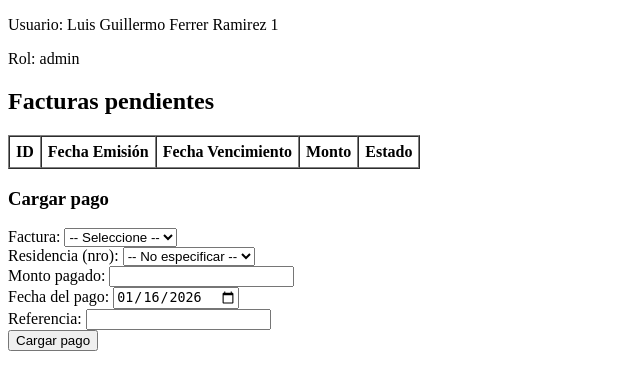
After one commit to micha0507/condv1, a PHP site: page /propietario.php in a window 1280 px wide. The commit adds this page. Shown: the top 390 px of the page, without its empty margins (0-640 px from the left). Run offline with PHP 8.4, Linux system fonts and the light colour scheme; a user stored in the database is signed in; data comes from the database, SQL or seed files in the repository; lists and menus that the app fills with data are empty.

Commit message:
se agregó icono a la pestaña del navegador

```diff
--- a/anadir_miembro.php
+++ b/anadir_miembro.php
@@ -155,6 +155,7 @@ if ($_SERVER["REQUEST_METHOD"] == "POST") {
     <link rel="stylesheet" href="./css/pagos.css"> <!-- agregado: estilos para la tabla de miembros -->
     <meta charset="UTF-8">
     <title>Añadir / Editar Miembro</title>
+       <link rel="icon" href="/img/ico_condo.ico">
     <script src="https://code.jquery.com/jquery-3.6.0.min.js"></script>
 </head>
 
--- a/carga_masiva.php
+++ b/carga_masiva.php
@@ -19,6 +19,7 @@ if (empty($_SESSION['id_admin'])) {
     <meta name="viewport" content="width=device-width, initial-scale=1.0">
     <link rel="stylesheet" href="./css/carga_masiva.css">
     <title>Carga Masiva de Pagos</title>
+       <link rel="icon" href="/img/ico_condo.ico">
     <style>
         .rif-search {
             position: relative;
--- a/carga_pago.php
+++ b/carga_pago.php
@@ -29,6 +29,7 @@ if ($resultado_factor && $resultado_factor->num_rows > 0) {
     <link rel="stylesheet" href="./css/pagos.css">
     <meta charset="UTF-8">
     <title>Carga de Pago</title>
+       <link rel="icon" href="/img/ico_condo.ico">
     <script src="https://code.jquery.com/jquery-3.6.0.min.js"></script>
 </head>
 
--- a/condominio_datos.php
+++ b/condominio_datos.php
@@ -18,6 +18,7 @@ if (empty($_SESSION['id_admin'])) {
     <meta charset="UTF-8">
     <meta name="viewport" content="width=device-width, initial-scale=1.0">
     <title>Datos del Condominio</title>
+       <link rel="icon" href="/img/ico_condo.ico">
     <link rel="stylesheet" href="./css/estilos.css"> <!-- Opcional: Enlace a un archivo CSS -->
 </head>
 <body>
--- a/controlador/controlador_login.php
+++ b/controlador/controlador_login.php
@@ -30,7 +30,7 @@ if (!empty($_POST["btningresar"])) {
                 $_SESSION["apellido"] = $datos->apellido;
                 $_SESSION["rol"] = $datos->rol;
 
-                header("location: ../inicio.php");
+                header("location: ../propietario.php");
             } elseif ($datos = $sql_personal->fetch_object()) {
                 // Si el usuario es personal de alto nivel
                 $_SESSION["id_admin"] = $datos->id_admin;
--- a/editor.php
+++ b/editor.php
@@ -45,6 +45,7 @@ if ($_SERVER['REQUEST_METHOD'] === 'POST') {
     <link rel="stylesheet" href="./css/dashboard.css">
     <link rel="stylesheet" href="./css/publicacion.css">
     <title>Editor de publicaciones</title>
+       <link rel="icon" href="/img/ico_condo.ico">
 </head>
 <body>
     <?php include 'navbar.php'; ?>
--- a/factorcambiario.php
+++ b/factorcambiario.php
@@ -36,6 +36,7 @@ if ($_SERVER['REQUEST_METHOD'] === 'POST') {
     <meta name="viewport" content="width=device-width, initial-scale=1.0">
     <link rel="stylesheet" href="./css/factor.css">
     <title>Factor Cambiario</title>
+       <link rel="icon" href="/img/ico_condo.ico">
 </head>
 <body>
     <?php include 'navbar.php'; ?>
--- a/facturas_pendientes.php
+++ b/facturas_pendientes.php
@@ -22,6 +22,7 @@ if (empty($_SESSION['id_admin'])) {
 
     <link rel="stylesheet" href="https://fonts.googleapis.com/css2?family=Material+Symbols+Outlined:opsz,wght,FILL,GRAD@24,400,0,0&icon_names=add" />
     <title>Panel Administrador</title>
+       <link rel="icon" href="/img/ico_condo.ico">
 </head>
 <body>
 <! -- Aquí va el código de la página principal del panel de administrador -->
--- a/fondos.php
+++ b/fondos.php
@@ -22,6 +22,7 @@ if (empty($_SESSION['id_admin'])) {
     <link rel="stylesheet" href="./css/navbar.css">
     <link rel="stylesheet" href="./css/fondos.css">
     <title>Fondos</title>
+       <link rel="icon" href="/img/ico_condo.ico">
 </head>
 <body>
     <?php include 'navbar.php'; ?> <!-- Incluir la barra de navegación -->
--- a/gastos_eventuales.php
+++ b/gastos_eventuales.php
@@ -20,6 +20,7 @@ if (empty($_SESSION['id_admin'])) {
     <link rel="stylesheet" href="./css/fondos.css">
     <link rel="stylesheet" href="https://fonts.googleapis.com/css2?family=Material+Symbols+Outlined:opsz,wght,FILL,GRAD@24,400,0,0&icon_names=add" />
     <title>Fondos</title>
+       <link rel="icon" href="/img/ico_condo.ico">
 </head>
 <body>
 
--- a/index_admin.php
+++ b/index_admin.php
@@ -20,6 +20,7 @@ if (empty($_SESSION['id_admin'])) {
     <link rel="stylesheet" href="./css/dashboard.css">
     <link rel="stylesheet" href="https://fonts.googleapis.com/css2?family=Material+Symbols+Outlined:opsz,wght,FILL,GRAD@24,400,0,0&icon_names=add" />
     <title>Panel Administrador</title>
+       <link rel="icon" href="/img/ico_condo.ico">
 </head>
 <body>
 <! -- Aquí va el código de la página principal del panel de administrador -->
--- a/login.php
+++ b/login.php
@@ -9,7 +9,8 @@
    <!-- <link rel="stylesheet" href="css/all.min.css"> -->
    <!-- <link rel="stylesheet" href="css/fontawesome.min.css"> -->
    <link href="https://tresplazas.com/web/img/big_punto_de_venta.png" rel="shortcut icon">
-   <title>Inicio de sesión</title>
+   <title>Sistema de Condominios - Urbanizacion La Maroma</title>
+   <link rel="icon" href="/img/ico_condo.ico">
    <script src="https://www.google.com/recaptcha/api.js" async defer></script>
 </head>
 
--- a/pagos.php
+++ b/pagos.php
@@ -18,6 +18,7 @@ if (empty($_SESSION['id_admin'])) {
     <meta charset="UTF-8">
     <meta name="viewport" content="width=device-width, initial-scale=1.0">
     <title>Pagos</title>
+       <link rel="icon" href="/img/ico_condo.ico">
     <link rel="stylesheet" href="./css/tabla_pagos.css"> <!-- Opcional: Enlace a un archivo CSS -->
 </head>
 <body>
--- /dev/null
+++ b/propietario.php
@@ -0,0 +1,212 @@
+<?php
+session_start();
+require_once __DIR__ . '/modelo/conexion.php';
+
+function getPropietarioId($conexion) {
+    if (!empty($_SESSION['id_propietario'])) return $_SESSION['id_propietario'];
+    if (!empty($_SESSION['id'])) return $_SESSION['id'];
+    if (!empty($_SESSION['email_propietario'])) {
+        $email = $_SESSION['email_propietario'];
+    } elseif (!empty($_SESSION['email'])) {
+        $email = $_SESSION['email'];
+    } else {
+        $email = null;
+    }
+    if ($email) {
+        $stmt = $conexion->prepare("SELECT id FROM propietario WHERE email_propietario = ? LIMIT 1");
+        $stmt->bind_param('s', $email);
+        $stmt->execute();
+        $res = $stmt->get_result();
+        if ($row = $res->fetch_assoc()) return $row['id'];
+    }
+    return null;
+}
+
+$id_propietario = getPropietarioId($conexion);
+if (!$id_propietario) {
+    header('Location: login.php');
+    exit;
+}
+
+$msg = '';
+$err = '';
+
+// Manejo de envío de pago
+if ($_SERVER['REQUEST_METHOD'] === 'POST' && isset($_POST['action']) && $_POST['action'] === 'cargar_pago') {
+    $factura_id = isset($_POST['factura_id']) ? intval($_POST['factura_id']) : 0;
+    $residencia_id = isset($_POST['residencia_id']) ? intval($_POST['residencia_id']) : 0;
+    $monto = isset($_POST['monto']) ? floatval($_POST['monto']) : 0;
+    $fecha_pago = !empty($_POST['fecha_pago']) ? $_POST['fecha_pago'] : date('Y-m-d');
+    $referencia = isset($_POST['referencia']) ? trim($_POST['referencia']) : '';
+
+    if ($factura_id <= 0 || $monto <= 0) {
+        $err = 'Seleccione una factura válida y un monto mayor a 0.';
+    } else {
+        // obtener monto de la factura
+        $stmtF = $conexion->prepare('SELECT monto FROM facturas WHERE id_factura = ? AND propietario_id = ? LIMIT 1');
+        $stmtF->bind_param('ii', $factura_id, $id_propietario);
+        $stmtF->execute();
+        $resF = $stmtF->get_result();
+        if (!$factRow = $resF->fetch_assoc()) {
+            $err = 'Factura no encontrada.';
+        } else {
+            $fact_monto = floatval($factRow['monto']);
+
+            // obtener nro de residencia seleccionado
+            $nro_res = '';
+            if ($residencia_id > 0) {
+                $stmtR = $conexion->prepare('SELECT nro FROM residencias WHERE id = ? AND id_propietario = ? LIMIT 1');
+                $stmtR->bind_param('ii', $residencia_id, $id_propietario);
+                $stmtR->execute();
+                $resR = $stmtR->get_result();
+                if ($r = $resR->fetch_assoc()) $nro_res = $r['nro'];
+            }
+
+            // Insertar en pagos
+            $status_pago = 'pendiente';
+            $stmtP = $conexion->prepare('INSERT INTO pagos (fecha, fecha_registro, status, nro_residencia, id_propietario, monto, referencia) VALUES (?, NOW(), ?, ?, ?, ?, ?)');
+            $stmtP->bind_param('sssdss', $fecha_pago, $status_pago, $nro_res, $id_propietario, $monto, $referencia);
+            if ($stmtP->execute()) {
+                // actualizar factura si el monto cubre la factura
+                if ($monto >= $fact_monto) {
+                    $nuevoStatus = 'pagado';
+                    $stmtU = $conexion->prepare('UPDATE facturas SET status = ? WHERE id_factura = ? AND propietario_id = ?');
+                    $stmtU->bind_param('sii', $nuevoStatus, $factura_id, $id_propietario);
+                    $stmtU->execute();
+                }
+                $msg = 'Pago cargado correctamente.';
+            } else {
+                $err = 'Error al registrar el pago.';
+            }
+        }
+    }
+}
+
+// Obtener facturas pendientes
+$stmt = $conexion->prepare('SELECT id_factura, propietario_id, fecha_emision, fecha_vencimiento, monto, status FROM facturas WHERE propietario_id = ? AND status != "pagado" ORDER BY fecha_vencimiento ASC');
+$stmt->bind_param('i', $id_propietario);
+$stmt->execute();
+$facturas = $stmt->get_result();
+
+// Obtener residencias del propietario
+$stmtR = $conexion->prepare('SELECT id, nro FROM residencias WHERE id_propietario = ?');
+$stmtR->bind_param('i', $id_propietario);
+$stmtR->execute();
+$residencias = $stmtR->get_result();
+
+?>
+<!doctype html>
+<html lang="es">
+<head>
+    <meta charset="utf-8">
+    <meta name="viewport" content="width=device-width, initial-scale=1">
+    <title>Propietario - Facturas pendientes</title>
+   <link rel="icon" href="/img/ico_condo.ico">
+</head>
+<body>
+    <div class="container">
+        <?php
+        // Obtener nombre, apellido y rol desde la sesión o base de datos
+        $nombre = $apellido = $rol = '';
+        if (!empty($_SESSION['nombre'])) $nombre = $_SESSION['nombre'];
+        if (!empty($_SESSION['apellido'])) $apellido = $_SESSION['apellido'];
+        if (!empty($_SESSION['rol'])) $rol = $_SESSION['rol'];
+
+        if (($nombre === '' || $apellido === '' || $rol === '') && $id_propietario) {
+            $stmtU = $conexion->prepare('SELECT nombre, apellido, rol FROM propietario WHERE id = ? LIMIT 1');
+            $stmtU->bind_param('i', $id_propietario);
+            $stmtU->execute();
+            $resU = $stmtU->get_result();
+            if ($rowU = $resU->fetch_assoc()) {
+                if ($nombre === '' && isset($rowU['nombre'])) $nombre = $rowU['nombre'];
+                if ($apellido === '' && isset($rowU['apellido'])) $apellido = $rowU['apellido'];
+                if ($rol === '' && isset($rowU['rol'])) $rol = $rowU['rol'];
+            }
+        }
+        ?>
+        <div class="user-info">
+            <?php if ($nombre || $apellido): ?>
+                <p>Usuario: <?=htmlspecialchars(trim($nombre . ' ' . $apellido))?></p>
+            <?php endif; ?>
+            <?php if ($rol): ?>
+                <p>Rol: <?=htmlspecialchars($rol)?></p>
+            <?php endif; ?>
+        </div>
+        <h2>Facturas pendientes</h2>
+        <?php if ($msg): ?>
+            <div style="color:green;"><?=htmlspecialchars($msg)?></div>
+        <?php endif; ?>
+        <?php if ($err): ?>
+            <div style="color:red;"><?=htmlspecialchars($err)?></div>
+        <?php endif; ?>
+
+        <table border="1" cellpadding="6" cellspacing="0">
+            <thead>
+                <tr>
+                    <th>ID</th>
+                    <th>Fecha Emisión</th>
+                    <th>Fecha Vencimiento</th>
+                    <th>Monto</th>
+                    <th>Estado</th>
+                </tr>
+            </thead>
+            <tbody>
+            <?php while ($f = $facturas->fetch_assoc()): ?>
+                <tr>
+                    <td><?=htmlspecialchars($f['id_factura'])?></td>
+                    <td><?=htmlspecialchars($f['fecha_emision'])?></td>
+                    <td><?=htmlspecialchars($f['fecha_vencimiento'])?></td>
+                    <td><?=number_format($f['monto'],2)?></td>
+                    <td><?=htmlspecialchars($f['status'])?></td>
+                </tr>
+            <?php endwhile; ?>
+            </tbody>
+        </table>
+
+        <h3>Cargar pago</h3>
+        <form method="post" action="">
+            <input type="hidden" name="action" value="cargar_pago">
+            <div>
+                <label>Factura:</label>
+                <select name="factura_id" required>
+                    <option value="">-- Seleccione --</option>
+                    <?php
+                    // volver a obtener facturas para el dropdown
+                    $stmt2 = $conexion->prepare('SELECT id_factura, fecha_vencimiento, monto FROM facturas WHERE propietario_id = ? AND status != "pagado" ORDER BY fecha_vencimiento ASC');
+                    $stmt2->bind_param('i', $id_propietario);
+                    $stmt2->execute();
+                    $res2 = $stmt2->get_result();
+                    while ($ff = $res2->fetch_assoc()):
+                    ?>
+                    <option value="<?=htmlspecialchars($ff['id_factura'])?>">ID <?=htmlspecialchars($ff['id_factura'])?> - Vence <?=htmlspecialchars($ff['fecha_vencimiento'])?> - Monto <?=number_format($ff['monto'],2)?></option>
+                    <?php endwhile; ?>
+                </select>
+            </div>
+            <div>
+                <label>Residencia (nro):</label>
+                <select name="residencia_id">
+                    <option value="0">-- No especificar --</option>
+                    <?php while ($r = $residencias->fetch_assoc()): ?>
+                        <option value="<?=htmlspecialchars($r['id'])?>"><?=htmlspecialchars($r['nro'])?></option>
+                    <?php endwhile; ?>
+                </select>
+            </div>
+            <div>
+                <label>Monto pagado:</label>
+                <input type="number" step="0.01" name="monto" required>
+            </div>
+            <div>
+                <label>Fecha del pago:</label>
+                <input type="date" name="fecha_pago" value="<?=date('Y-m-d')?>">
+            </div>
+            <div>
+                <label>Referencia:</label>
+                <input type="text" name="referencia">
+            </div>
+            <div>
+                <button type="submit">Cargar pago</button>
+            </div>
+        </form>
+    </div>
+</body>
+</html>
--- a/publicacion.php
+++ b/publicacion.php
@@ -8,6 +8,7 @@ include './modelo/conexion.php';
     <meta name="viewport" content="width=device-width, initial-scale=1">
     <link rel="stylesheet" href="./css/publicacion.css">
     <title>Publicaciones</title>
+       <link rel="icon" href="/img/ico_condo.ico">
 </head>
 <body>
 <?php include 'navbar.php'; ?>
--- a/register_condominio.php
+++ b/register_condominio.php
@@ -11,6 +11,7 @@
    <!-- <link rel="stylesheet" href="css/fontawesome.min.css"> -->
    <link href="https://tresplazas.com/web/img/big_punto_de_venta.png" rel="shortcut icon">
    <title>Registro de Condominio</title>
+      <link rel="icon" href="/img/ico_condo.ico">
 </head>
 
 <body>
--- a/reset_password.php
+++ b/reset_password.php
@@ -9,6 +9,7 @@
    <link href="https://fonts.googleapis.com/css?family=Poppins:600&display=swap" rel="stylesheet">
    <link rel="stylesheet" href="https://cdnjs.cloudflare.com/ajax/libs/animate.css/4.1.1/animate.min.css" />
    <title>Restablecer Contraseña</title>
+      <link rel="icon" href="/img/ico_condo.ico">
 </head>
 
 <body>
--- a/reset_password/new_password.php
+++ b/reset_password/new_password.php
@@ -100,6 +100,7 @@ $conexion->close();
    <link href="https://fonts.googleapis.com/css?family=Poppins:600&display=swap" rel="stylesheet">
    <link rel="stylesheet" href="https://cdnjs.cloudflare.com/ajax/libs/animate.css/4.1.1/animate.min.css" />
    <title>Restablecer Contraseña</title>
+      <link rel="icon" href="/img/ico_condo.ico">
 </head>
 
 <body>
```
Also changed, not shown: img/ico_condo.ico (added).
